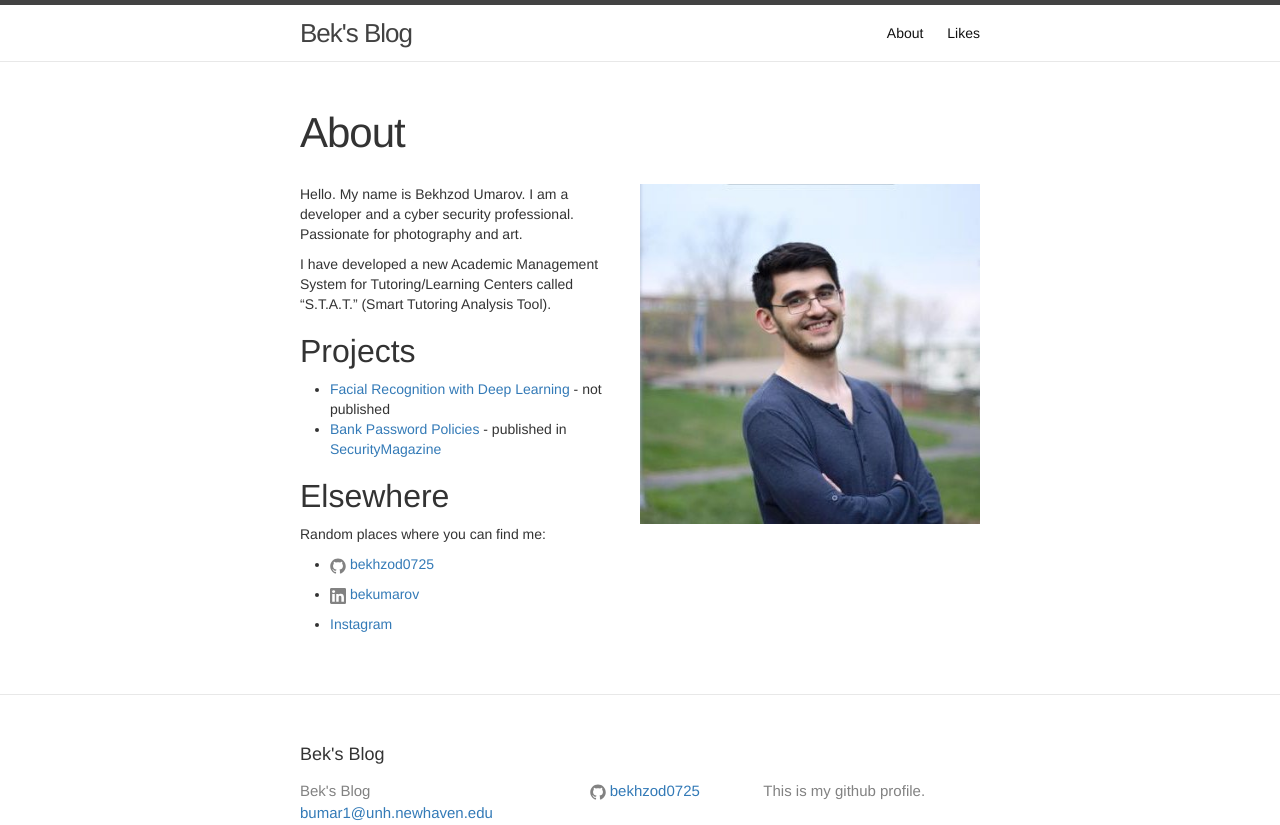
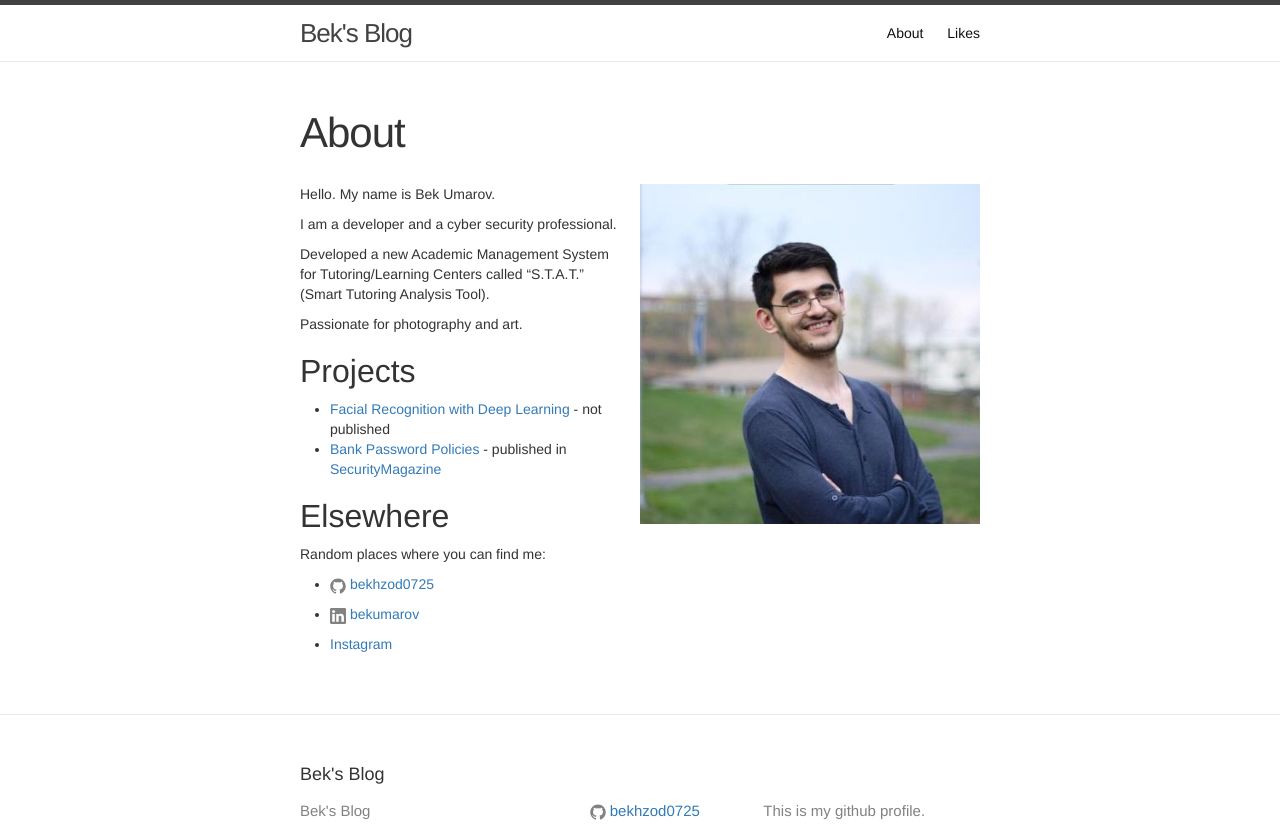
Before and after one commit to bekhzod0725/bekhzod0725.github.io, a Jekyll site: the page built from about.md, in a window 1280 px wide. Shown: the top 825 px of the page. Built offline with Jekyll 4.4.1, drawn with Linux system fonts in a browser that asks for light colours; grey boxes are pictures that could not be loaded.

Commit message:
Update about.md

```diff
--- a/about.md
+++ b/about.md
@@ -6,9 +6,13 @@
 
 <img src="/assets/me.jpg" width="50%" align="right" style="margin-left: 20px"/>
 
-Hello. My name is Bekhzod Umarov. I am a developer and a cyber security professional. Passionate for photography and art.
+Hello. My name is Bek Umarov.
 
-I have developed a new Academic Management System for Tutoring/Learning Centers called "S.T.A.T." (Smart Tutoring Analysis Tool).
+I am a developer and a cyber security professional.
+
+Developed a new Academic Management System for Tutoring/Learning Centers called "S.T.A.T." (Smart Tutoring Analysis Tool).
+
+Passionate for photography and art.
 
 ## Projects
 - [Facial Recognition with Deep Learning](/assets/facial_recognition_paper.pdf){:target="_blank"} - not published
```
